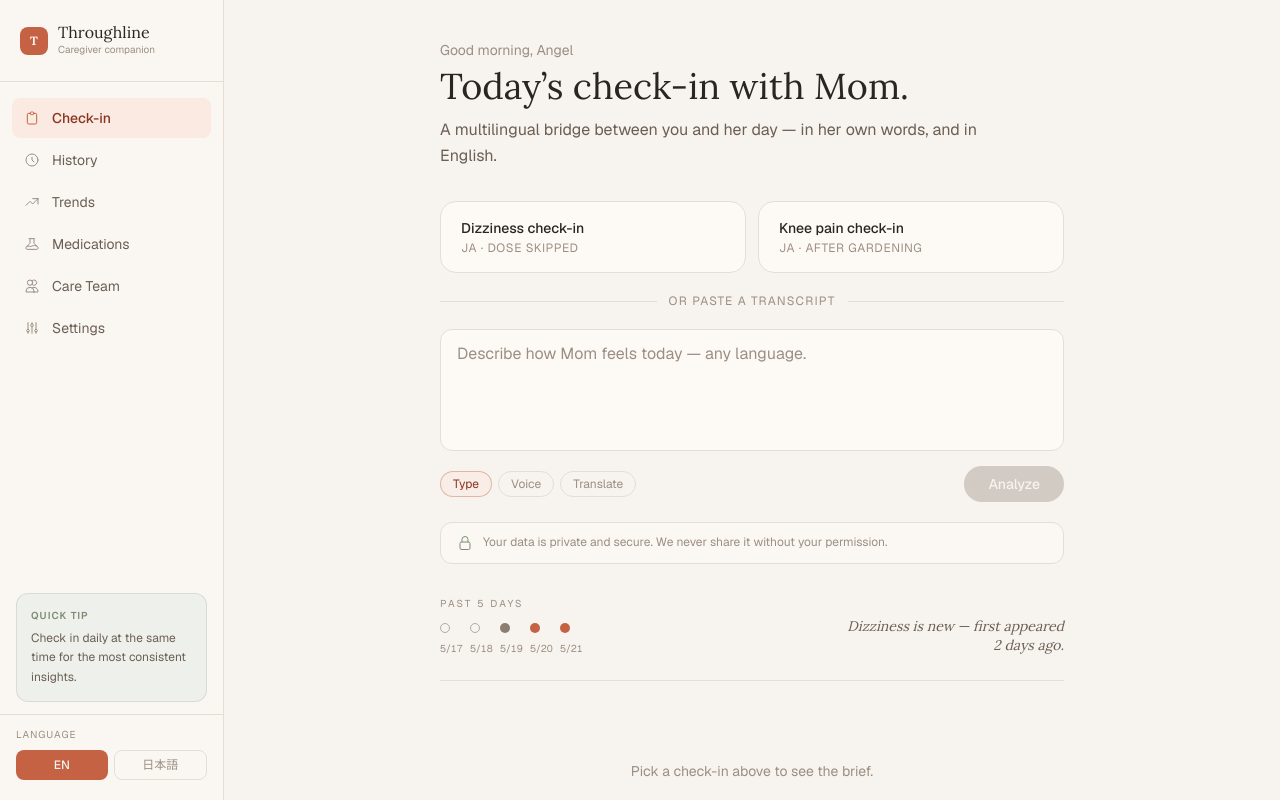
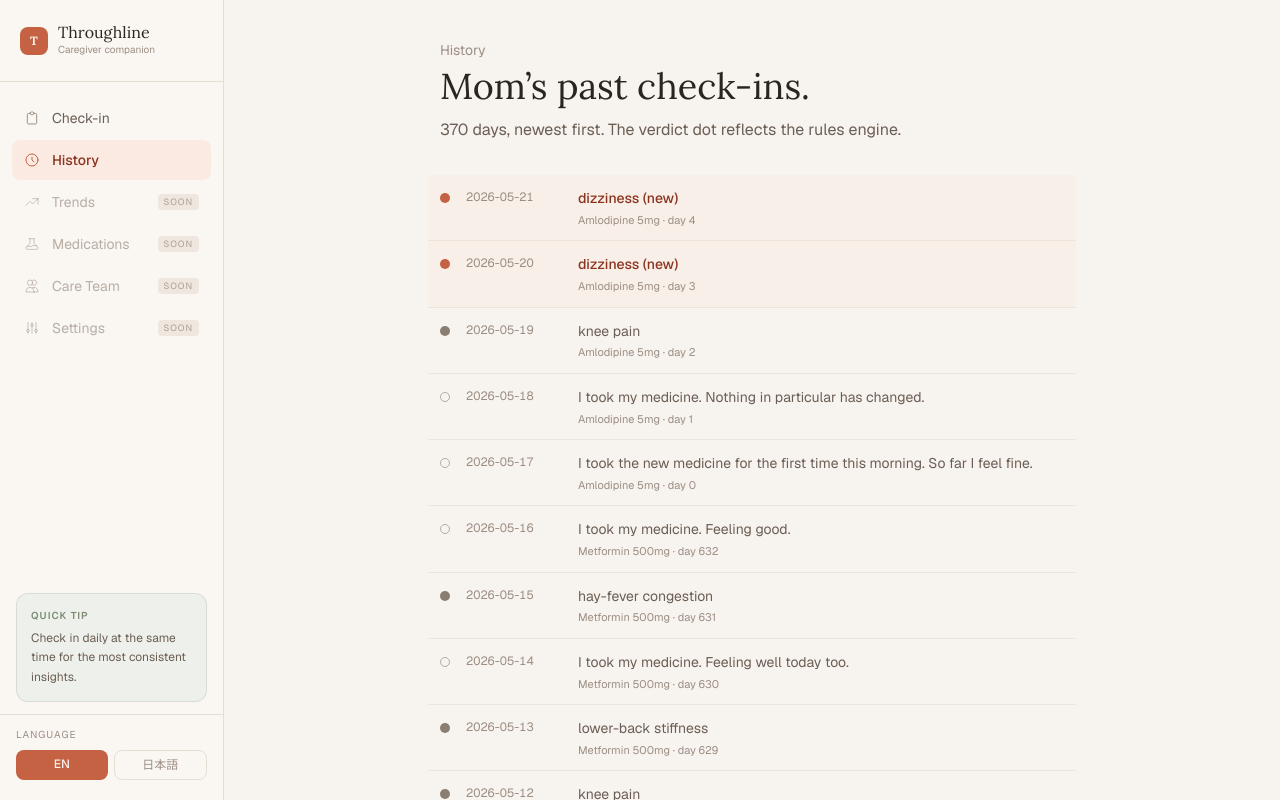
Before and after one commit to kaizilla50/caltechLongevity2026, a Next.js app: page / in a window 1280 px wide. Both pictures are taken after a click on the button "History". Built offline with nearby package versions, Linux system fonts and the light colour scheme.

Commit message:
working nav: History view + coming-soon tags

```diff
--- a/app/page.tsx
+++ b/app/page.tsx
@@ -1,7 +1,7 @@
 "use client";
 
 
-import { useEffect, useState } from "react";
+import { useEffect, useMemo, useState } from "react";
 import type {
  Baseline,
  CaregiverBrief,
@@ -111,17 +111,23 @@ const NAV_ICONS: Record<NavItemId, string> = {
 };
 
 
-const NAV_ITEMS: { id: NavItemId; label: string; active?: boolean }[] = [
- { id: "checkin", label: "Check-in", active: true },
- { id: "history", label: "History" },
- { id: "trends", label: "Trends" },
- { id: "medications", label: "Medications" },
- { id: "careteam", label: "Care Team" },
- { id: "settings", label: "Settings" },
+const NAV_ITEMS: { id: NavItemId; label: string; clickable: boolean }[] = [
+ { id: "checkin", label: "Check-in", clickable: true },
+ { id: "history", label: "History", clickable: true },
+ { id: "trends", label: "Trends", clickable: false },
+ { id: "medications", label: "Medications", clickable: false },
+ { id: "careteam", label: "Care Team", clickable: false },
+ { id: "settings", label: "Settings", clickable: false },
 ];
 
 
-function LeftSidebar() {
+function LeftSidebar({
+ activeView,
+ onSelectView,
+}: {
+ activeView: NavItemId;
+ onSelectView: (id: NavItemId) => void;
+}) {
  return (
    <aside className="hidden md:flex w-56 shrink-0 h-full flex-col border-r border-edge bg-paper/70 print:hidden">
      {/* Logo */}
@@ -140,22 +146,43 @@ function LeftSidebar() {
 
      {/* Nav */}
      <nav className="flex-1 px-3 py-4 space-y-0.5 overflow-y-auto">
-       {NAV_ITEMS.map((item) => (
+       {NAV_ITEMS.map((item) => {
+         const isActive = activeView === item.id;
+         const base =
+           "w-full flex items-center gap-3 rounded-lg px-3 py-2.5 text-sm transition-colors text-left";
+         const state = isActive
+           ? "bg-clay-soft/80 text-clay-deep font-medium"
+           : item.clickable
+             ? "text-ink-soft hover:bg-edge/60 hover:text-ink-deep"
+             : "text-ink-quiet/70 cursor-not-allowed";
+         return (
            <button
              key={item.id}
-           className={`w-full flex items-center gap-3 rounded-lg px-3 py-2.5 text-sm transition-colors text-left ${
-             item.active
-               ? "bg-clay-soft/80 text-clay-deep font-medium"
-               : "text-ink-soft hover:bg-edge/60 hover:text-ink-deep"
-           }`}
+             type="button"
+             onClick={item.clickable ? () => onSelectView(item.id) : undefined}
+             disabled={!item.clickable}
+             aria-current={isActive ? "page" : undefined}
+             className={`${base} ${state}`}
            >
              <Icon
                d={NAV_ICONS[item.id]}
-             className={item.active ? "text-clay" : "text-ink-quiet"}
+               className={
+                 isActive
+                   ? "text-clay"
+                   : item.clickable
+                     ? "text-ink-quiet"
+                     : "text-ink-quiet/50"
+               }
              />
-           {item.label}
+             <span className="flex-1">{item.label}</span>
+             {!item.clickable && (
+               <span className="text-[9px] uppercase tracking-widest text-ink-quiet/80 bg-edge/60 px-1.5 py-0.5 rounded">
+                 Soon
+               </span>
+             )}
            </button>
-       ))}
+         );
+       })}
      </nav>
 
 
@@ -172,16 +199,16 @@ function LeftSidebar() {
      </div>
 
 
-     {/* Language selector */}
+     {/* Language selector — non-interactive placeholders (i18n not yet wired) */}
      <div className="px-4 pb-5 pt-3 border-t border-edge">
        <div className="text-[10px] uppercase tracking-widest text-ink-quiet mb-2">Language</div>
        <div className="flex gap-1.5">
-         <button className="flex-1 text-xs py-1.5 rounded-lg bg-clay text-cream font-medium transition-colors">
+         <div className="flex-1 text-xs py-1.5 rounded-lg bg-clay text-cream font-medium text-center select-none">
            EN
-         </button>
-         <button className="flex-1 text-xs py-1.5 rounded-lg border border-edge text-ink-quiet hover:border-clay/30 hover:text-ink-soft transition-colors">
+         </div>
+         <div className="flex-1 text-xs py-1.5 rounded-lg border border-edge text-ink-quiet text-center select-none">
            日本語
-         </button>
+         </div>
        </div>
      </div>
    </aside>
@@ -191,6 +218,7 @@ function LeftSidebar() {
 
 export default function Dashboard() {
  const { profile } = useProfile();
+ const [activeView, setActiveView] = useState<NavItemId>("checkin");
  const [transcript, setTranscript] = useState("");
  const [loading, setLoading] = useState(false);
  const [result, setResult] = useState<ApiResponse | null>(null);
@@ -249,15 +277,21 @@ export default function Dashboard() {
  }
 
 
+ const showRightPanel =
+   activeView === "checkin" && !loading && !error && !!result;
+
+
  return (
    <div className="h-screen bg-cream flex overflow-hidden">
-     <LeftSidebar />
+     <LeftSidebar activeView={activeView} onSelectView={setActiveView} />
 
 
      <div className="flex-1 flex min-w-0 overflow-hidden">
        {/* Main workspace */}
        <main className="flex-1 overflow-y-auto min-w-0">
          <div className="max-w-2xl mx-auto px-6 py-10">
+           {activeView === "checkin" && (
+             <>
                {/* Greeting */}
                <div className="text-sm text-ink-quiet mb-1">
                  {greeting}, {profile.caregiverName}
@@ -314,15 +348,20 @@ export default function Dashboard() {
                    </div>
                  )}
                </section>
+             </>
+           )}
+
+
+           {activeView === "history" && <HistoryView />}
          </div>
        </main>
 
 
        {/* Right insight panel — slides in when results are present */}
-       {!loading && !error && result && (
+       {showRightPanel && (
          <aside className="w-[300px] xl:w-[340px] shrink-0 h-full overflow-y-auto border-l border-edge bg-paper/60 print:hidden">
            <div className="p-6">
-             <RightPanel result={result} />
+             <RightPanel result={result!} />
            </div>
          </aside>
        )}
@@ -543,6 +582,102 @@ function MainResultContent({ result }: { result: ApiResponse }) {
      </div>
    </article>
  );
+}
+
+
+// History view — reverse-chronological list of every past check-in. Verdict
+// dot per row uses the same decide() rules engine the live check-in uses; the
+// rules engine is the single source of truth for level coloring.
+function HistoryView() {
+ const { profile } = useProfile();
+ const rows = useMemo(
+   () =>
+     [...profile.checkInHistory].reverse().map((ci) => ({
+       ci,
+       level: decide(ci, baseline).level,
+     })),
+   [profile.checkInHistory],
+ );
+
+
+ return (
+   <>
+     <div className="text-sm text-ink-quiet mb-1">History</div>
+     <h1 className="font-serif text-3xl md:text-4xl leading-tight text-ink-deep">
+       Mom&rsquo;s past check-ins.
+     </h1>
+     <p className="mt-2 text-ink-soft text-sm md:text-base leading-relaxed max-w-xl">
+       {rows.length} days, newest first. The verdict dot reflects the rules engine.
+     </p>
+
+
+     <div className="mt-8 -mx-3">
+       {rows.map(({ ci, level }) => (
+         <HistoryRow key={ci.id} checkIn={ci} level={level} />
+       ))}
+     </div>
+   </>
+ );
+}
+
+
+function HistoryRow({
+ checkIn,
+ level,
+}: {
+ checkIn: CheckIn;
+ level: EscalationDecision["level"];
+}) {
+ const escalate = level === "escalate";
+ const symptoms = checkIn.extracted.symptoms;
+ const summary =
+   symptoms.length > 0
+     ? symptoms
+         .map((s) => (s.isNew ? `${s.term} (new)` : s.term))
+         .join(", ")
+     : truncate(checkIn.translatedTranscript, 90);
+
+
+ return (
+   <div
+     className={`flex items-start gap-4 px-3 py-3 border-b border-edge/60 ${
+       escalate ? "bg-clay-soft/40" : ""
+     }`}
+   >
+     <div className="pt-1.5">
+       <Dot level={level} />
+     </div>
+     <div className="w-24 shrink-0 text-xs text-ink-quiet tabular-nums pt-0.5">
+       {longDate(checkIn.timestamp)}
+     </div>
+     <div className="flex-1 min-w-0">
+       <div
+         className={`text-sm leading-relaxed ${
+           escalate ? "text-clay-deep font-medium" : "text-ink-soft"
+         }`}
+       >
+         {summary}
+       </div>
+       <div className="text-[11px] text-ink-quiet mt-0.5">
+         {checkIn.medContext.name} &middot; day {checkIn.medContext.dayOfChange}
+       </div>
+     </div>
+   </div>
+ );
+}
+
+
+function truncate(s: string, n: number): string {
+ return s.length <= n ? s : s.slice(0, n - 1) + "…";
+}
+
+
+function longDate(iso: string): string {
+ const d = new Date(iso);
+ const y = d.getUTCFullYear();
+ const m = String(d.getUTCMonth() + 1).padStart(2, "0");
+ const day = String(d.getUTCDate()).padStart(2, "0");
+ return `${y}-${m}-${day}`;
 }
 
 
```
Also changed, not shown: .claude/settings.local.json. Lines whose indentation alone changed are shown as unchanged.
